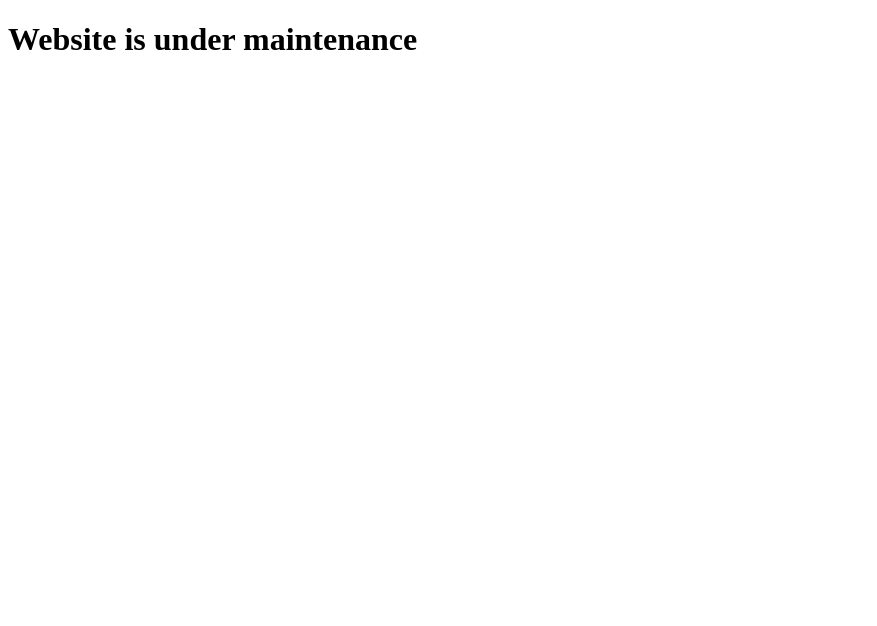
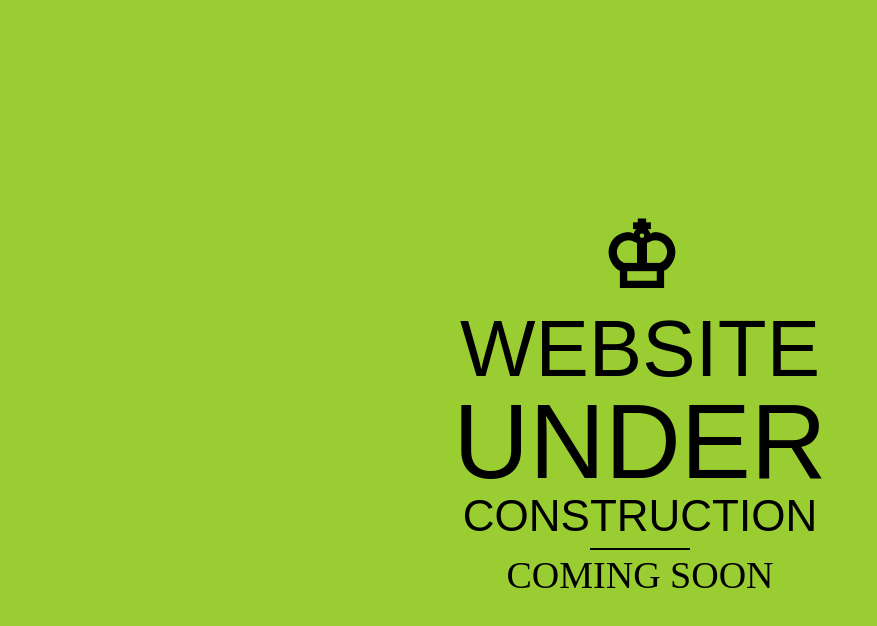
Before and after one commit to vedrockinfo/designwebroot, a plain HTML site: page index.html in a window 1280 px wide. Shown: the whole page, without its empty margins (0-877 px from the left). Drawn offline with Linux system fonts and the light colour scheme.

Commit message:
secong push

```diff
--- a/index.html
+++ b/index.html
@@ -4,8 +4,60 @@
     <meta charset="UTF-8">
     <meta name="viewport" content="width=device-width, initial-scale=1.0">
     <title>Design Web Root</title>
+    <style>
+        *{
+            padding: 0;
+            margin: 0;
+            box-sizing: border-box;
+        }
+        .hero{
+            height: 100vh;
+            background: yellowgreen;
+            display: grid;
+            place-content: center;
+            text-align: center;
+        }
+
+        h1, h6, h2 {
+    font-size: 105px;
+    font-family: fantasy;
+    font-weight: 100;
+    text-transform: uppercase;
+    line-height: 1;
+}
+
+h6 {
+    font-size: 44px;
+}
+h2{
+            font-size: 80px;
+        }
+
+.border {
+    width: 100px;
+    height: 2px;
+    background: #000;
+    margin: 10px auto 3px;
+}
+
+p {
+    font-size: 38px;
+    text-transform: uppercase;
+    font-family: ui-serif;
+}
+h5 {
+    font-size: 90px;
+}
+    </style>
 </head>
 <body>
-    <h1>Website is under maintenance</h1>
+    <div class="hero">
+        <h5>&#9812;</h5>
+        <h2>website</h2>
+        <h1>under</h1>
+        <h6>construction</h6>
+        <div class="border"></div>
+        <p>coming soon</p>
+    </div>
 </body>
 </html>
```
